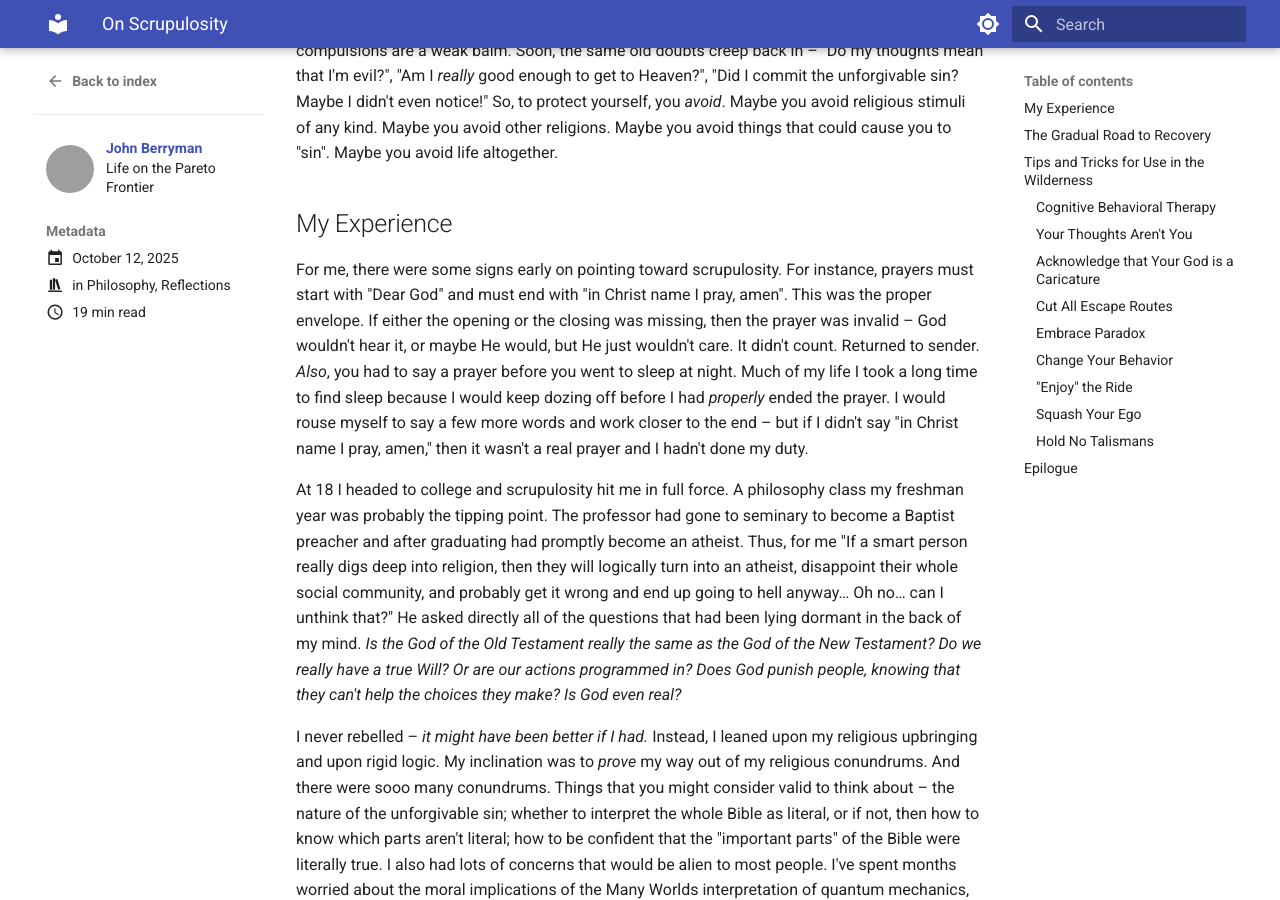
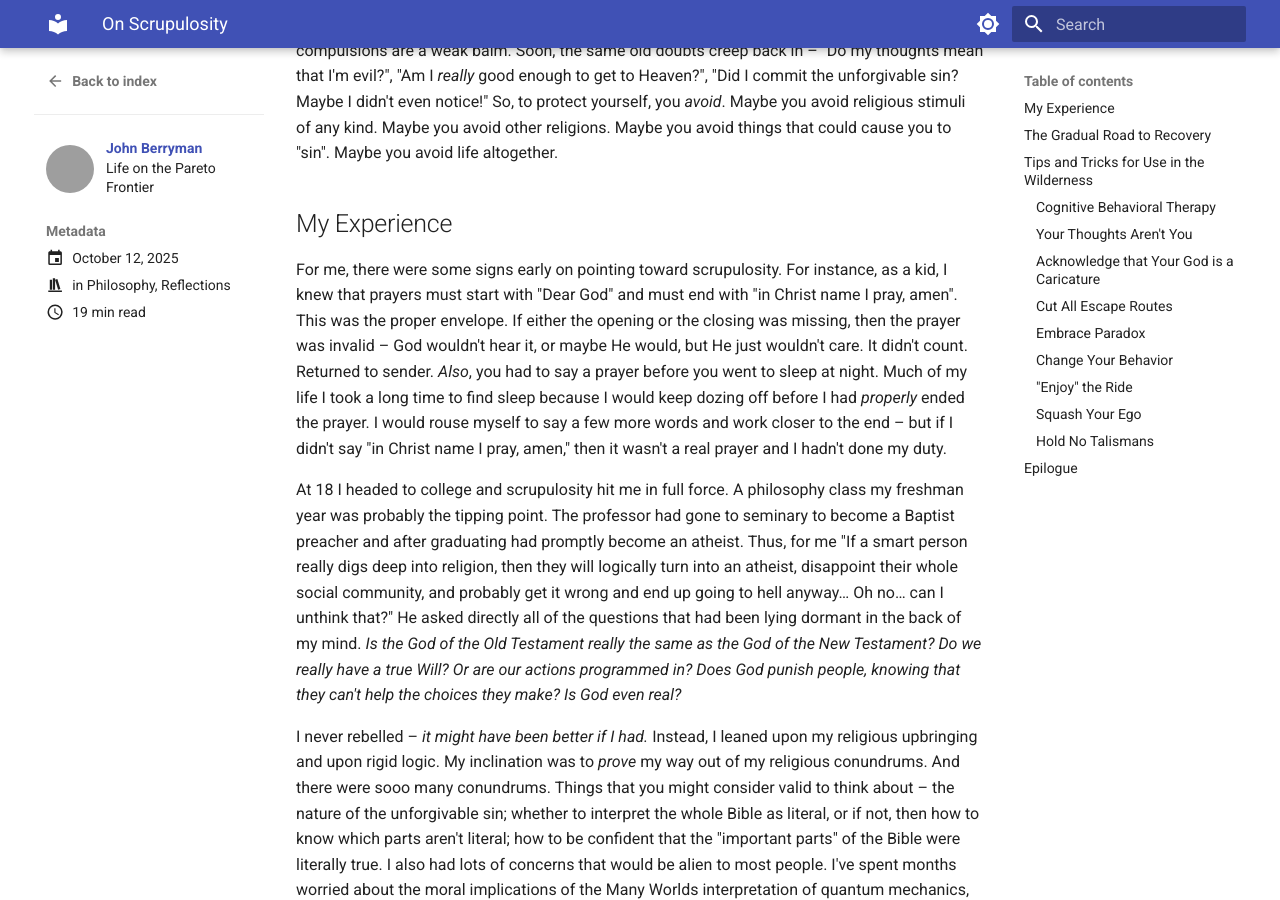
Before and after one commit to JnBrymn/JnBrymn.github.io, an MkDocs documentation site: the page built from docs/blog/posts/on-scrupulosity.md, in a window 1280 px wide and 900 px high, scrolled down 529 px. Built offline with MkDocs 1.6.1 and Material for MkDocs 9.7.7, drawn with Linux system fonts in a browser that asks for light colours; grey boxes are pictures that could not be loaded.

Commit message:
as a kid

```diff
--- a/docs/blog/posts/on-scrupulosity.md
+++ b/docs/blog/posts/on-scrupulosity.md
@@ -21,7 +21,7 @@ You made a wrong turn along the way. Maybe the map was upside down. You find you
 
 ## My Experience
 
-For me, there were some signs early on pointing toward scrupulosity. For instance, prayers must start with "Dear God" and must end with "in Christ name I pray, amen". This was the proper envelope. If either the opening or the closing was missing, then the prayer was invalid – God wouldn't hear it, or maybe He would, but He just wouldn't care. It didn't count. Returned to sender. *Also*, you had to say a prayer before you went to sleep at night. Much of my life I took a long time to find sleep because I would keep dozing off before I had *properly* ended the prayer. I would rouse myself to say a few more words and work closer to the end – but if I didn't say "in Christ name I pray, amen," then it wasn't a real prayer and I hadn't done my duty.
+For me, there were some signs early on pointing toward scrupulosity. For instance, as a kid, I knew that prayers must start with "Dear God" and must end with "in Christ name I pray, amen". This was the proper envelope. If either the opening or the closing was missing, then the prayer was invalid – God wouldn't hear it, or maybe He would, but He just wouldn't care. It didn't count. Returned to sender. *Also*, you had to say a prayer before you went to sleep at night. Much of my life I took a long time to find sleep because I would keep dozing off before I had *properly* ended the prayer. I would rouse myself to say a few more words and work closer to the end – but if I didn't say "in Christ name I pray, amen," then it wasn't a real prayer and I hadn't done my duty.
 
 At 18 I headed to college and scrupulosity hit me in full force. A philosophy class my freshman year was probably the tipping point. The professor had gone to seminary to become a Baptist preacher and after graduating had promptly become an atheist. Thus, for me "If a smart person really digs deep into religion, then they will logically turn into an atheist, disappoint their whole social community, and probably get it wrong and end up going to hell anyway… Oh no… can I unthink that?" He asked directly all of the questions that had been lying dormant in the back of my mind. *Is the God of the Old Testament really the same as the God of the New Testament? Do we really have a true Will? Or are our actions programmed in? Does God punish people, knowing that they can't help the choices they make? Is God even real?*
 
--- a/mkdocs.yml
+++ b/mkdocs.yml
@@ -5,6 +5,9 @@ site_author: John Berryman
 
 theme:
   name: material
+  icon:
+    logo:material/brain
+  favicon: material/brain
   palette:
     - scheme: default
       primary: indigo
```
